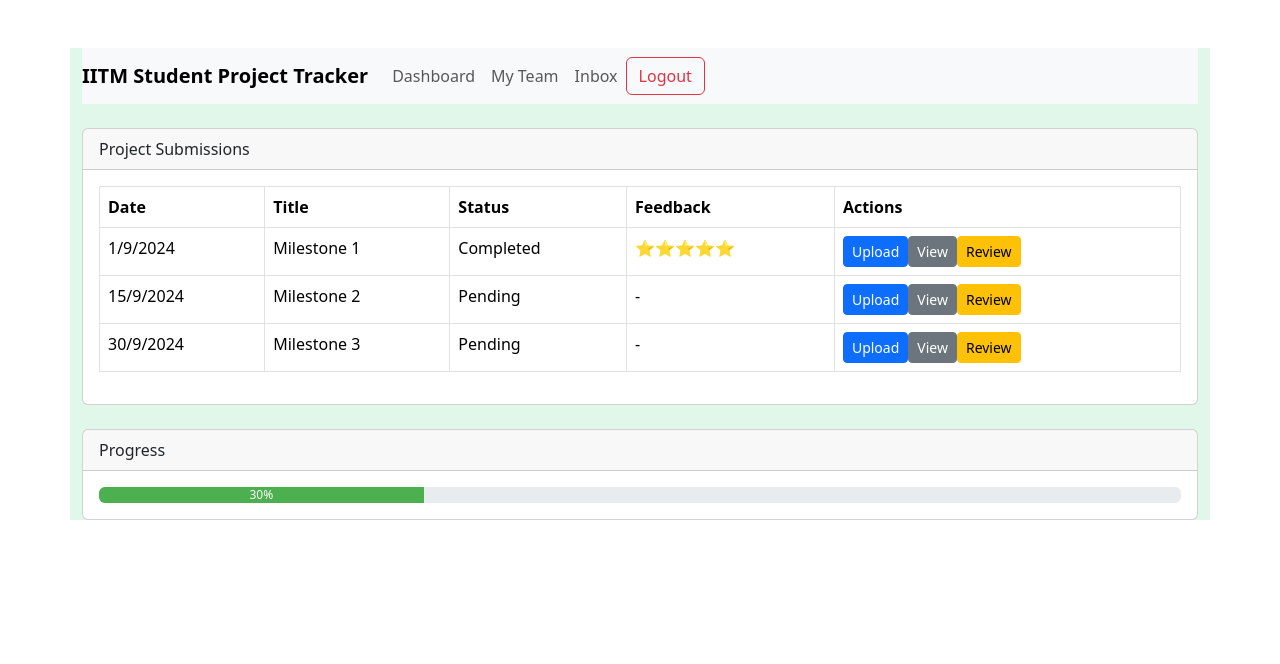
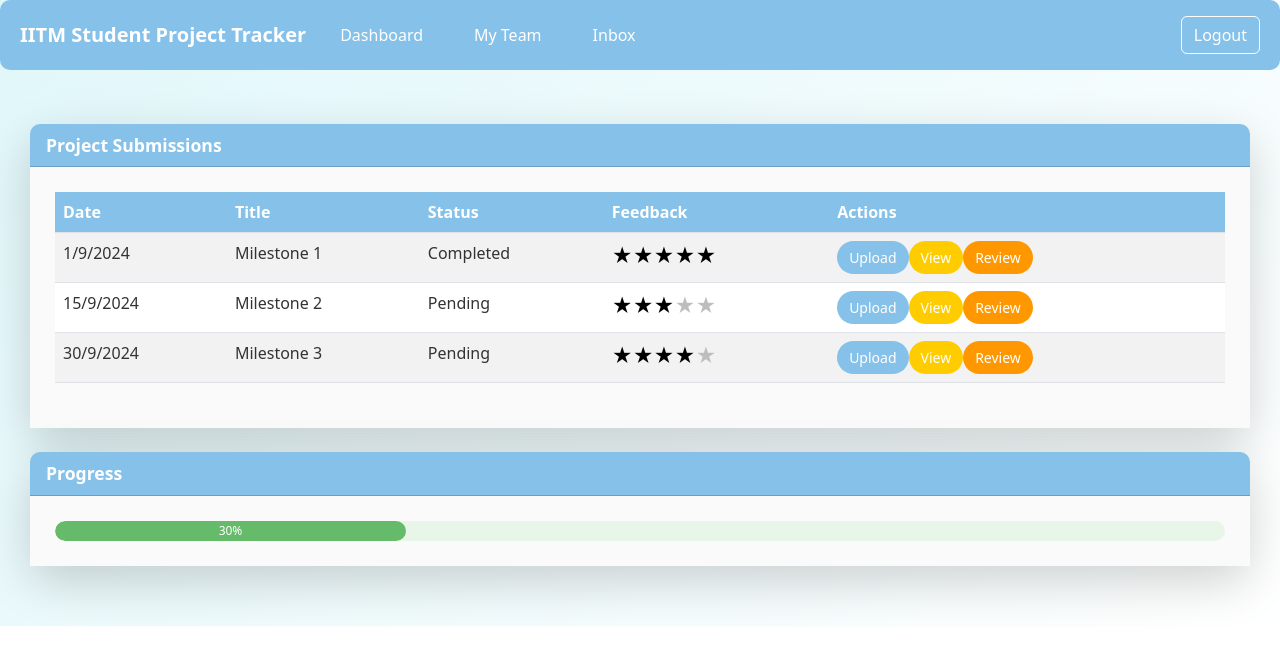
Before and after one commit to anandkumar095/Project_Management_System, a Vue app: page /dashboard in a window 1280 px wide. Shown: the top 664 px of the page. Built offline with nearby package versions, Linux system fonts and the light colour scheme.

Commit message:
Update StudentDashboard.vue

```diff
--- a/src/components/StudentDashboard.vue
+++ b/src/components/StudentDashboard.vue
@@ -1,6 +1,6 @@
 <template>
-  <div class="container mt-5">
-    <nav class="navbar navbar-expand-lg navbar-light bg-light mb-4">
+  <div class="container-fluid">
+    <nav class="navbar navbar-expand-lg navbar-light mb-4">
       <a class="navbar-brand" href="#">IITM Student Project Tracker</a>
       <div class="collapse navbar-collapse">
         <ul class="navbar-nav mr-auto">
@@ -14,15 +14,16 @@
             <a class="nav-link" @click="goToInbox">Inbox</a>
           </li>
         </ul>
-        <button class="btn btn-outline-danger my-2 my-sm-0" @click="logout">Logout</button>
+        <button class="btn btn-outline-light my-2 my-sm-0 ml-auto" @click="logout">Logout</button>
       </div>
     </nav>
-    <div class="card mb-4">
+    <div class="main-content">
+      <div class="card mb-4 shadow-lg">
         <div class="card-header">
           Project Submissions
         </div>
         <div class="card-body">
-        <table class="table table-bordered">
+          <table class="table table-striped">
             <thead>
               <tr>
                 <th>Date</th>
@@ -37,7 +38,9 @@
                 <td>{{ submission.date }}</td>
                 <td>{{ submission.title }}</td>
                 <td>{{ submission.status }}</td>
-              <td>{{ submission.feedback }}</td>
+                <td>
+                  <span v-for="n in 5" :key="n" class="star" :class="n <= submission.stars ? 'filled' : ''">★</span>
+                </td>
                 <td>
                   <button class="btn btn-primary btn-sm" @click="upload(submission)">Upload</button>
                   <button class="btn btn-secondary btn-sm" @click="view(submission)">View</button>
@@ -48,7 +51,7 @@
           </table>
         </div>
       </div>
-    <div class="card">
+      <div class="card shadow-lg">
         <div class="card-header">
           Progress
         </div>
@@ -61,6 +64,7 @@
         </div>
       </div>
     </div>
+  </div>
 </template>
 
 <script>
@@ -68,9 +72,9 @@
   data() {
     return {
       submissions: [
-        { id: 1, date: '1/9/2024', title: 'Milestone 1', status: 'Completed', feedback: '⭐⭐⭐⭐⭐' },
-        { id: 2, date: '15/9/2024', title: 'Milestone 2', status: 'Pending', feedback: '-' },
-        { id: 3, date: '30/9/2024', title: 'Milestone 3', status: 'Pending', feedback: '-' },
+        { id: 1, date: '1/9/2024', title: 'Milestone 1', status: 'Completed', stars: 5 },
+        { id: 2, date: '15/9/2024', title: 'Milestone 2', status: 'Pending', stars: 3 },
+        { id: 3, date: '30/9/2024', title: 'Milestone 3', status: 'Pending', stars: 4 },
       ],
       progress: 30, // Hardcoded progress value
     };
@@ -88,26 +92,212 @@
     review(submission) {
       alert(`Review clicked for ${submission.title}`);
     },
-    goToMyTeam(){
+    goToMyTeam() {
       this.$router.push('/dashboard/myteam');
     },
-    goToDashboard(){
+    goToDashboard() {
       this.$router.push('/dashboard');
-    }
+    },
+    goToInbox() {
+      this.$router.push('/dashboard/inbox');
+    },
   },
 };
 </script>
 
 <style scoped>
-.container {
-  background-color: #e0f7e9;
+/* Full-Page Coverage */
+html, body {
+  height: 100%;
+  margin: 0;
+  font-family: 'Segoe UI', Tahoma, Geneva, Verdana, sans-serif;
+}
+
+.container-fluid {
+  padding: 0;
+  height: 100%;
+  background: linear-gradient(135deg, #e0f7fa, #ffffff); /* Soft light cyan to white gradient */
+}
+
+.main-content {
+  padding: 30px;
+  margin-top: 20px;
+}
+
+/* Navbar Styling */
+.navbar {
+  background-color: #85c1e9; /* Lighter blue */
+  padding: 15px 20px;
+  border-radius: 10px;
 }
 
 .navbar-brand {
   font-weight: bold;
+  color: #ffffff; /* White text */
+}
+
+.navbar-nav .nav-link {
+  color: #ffffff; /* White text for nav links */
+  font-weight: 500;
+}
+
+.navbar-nav .nav-link:hover {
+  color: #ffcc00; /* Bright yellow for hover */
+}
+
+.navbar .btn-outline-light {
+  color: #ffffff; /* White text */
+  border-color: #ffffff; /* White border */
+}
+
+.navbar .btn-outline-light:hover {
+  background-color: #ffffff;
+  color: #007bff;
+}
+
+.navbar-collapse {
+  display: flex;
+  justify-content: space-between;
+  align-items: center;
+}
+
+.navbar-nav {
+  display: flex;
+  gap: 15px;
+}
+
+.navbar-nav .nav-item {
+  padding: 0 10px;
+}
+
+/* Card Styling */
+.card {
+  border-radius: 15px;
+  box-shadow: 0 15px 30px rgba(0, 0, 0, 0.1);
+  background-color: #ffffff;
+  border: none;
+  margin-bottom: 30px;
+  transition: transform 0.2s ease-in-out;
+}
+
+.card:hover {
+  transform: translateY(-10px); /* Hover effect to lift the card */
+}
+
+.card-header {
+  background-color: #85c1e9; /* Lighter blue */
+  color: white;
+  font-weight: bold;
+  font-size: 1.1rem;
+  border-radius: 10px 10px 0 0;
+}
+
+.card-body {
+  padding: 25px;
+  background-color: #fafafa;
+}
+
+/* Table Styling */
+.table {
+  width: 100%;
+  margin-bottom: 20px;
+  background-color: #ffffff;
+}
+
+.table-striped tbody tr:nth-of-type(odd) {
+  background-color: #f3f9f7; /* Soft pastel for odd rows */
+}
+
+.table th {
+  background-color: #85c1e9; /* Lighter blue */
+  color: white;
+  font-weight: bold;
+}
+
+.table td {
+  color: #333; /* Dark text */
+}
+
+/* Star Rating Styling */
+.star {
+  font-size: 20px;
+  color: #bdbdbd; /* Light grey by default */
+}
+
+.star.filled {
+  color: #000000; /* Black for filled stars */
+}
+
+/* Button Styling Inside Table */
+.btn-sm {
+  padding: 6px 12px;
+  font-size: 14px;
+  border-radius: 25px;
+  transition: transform 0.2s ease;
+}
+
+.btn-sm:hover {
+  transform: scale(1.1); /* Slight scale on hover */
+}
+
+.btn-primary {
+  background-color: #85c1e9; /* Lighter blue */
+  border: none;
+  color: white;
+}
+
+.btn-primary:hover {
+  background-color: #4da6d6; /* Slightly darker blue */
+}
+
+.btn-secondary {
+  background-color: #ffcc00; /* Bright yellow */
+  border: none;
+  color: white;
+}
+
+.btn-secondary:hover {
+  background-color: #ffb300; /* Darker yellow */
+}
+
+.btn-warning {
+  background-color: #ff9800; /* Orange */
+  border: none;
+  color: white;
+}
+
+.btn-warning:hover {
+  background-color: #fb8c00; /* Darker orange */
+}
+
+/* Progress Bar Styling */
+.progress {
+  height: 20px;
+  background-color: #e8f5e9; /* Light pastel green */
+  border-radius: 10px;
 }
 
 .progress-bar {
-  background-color: #4caf50;
+  background-color: #66bb6a; /* Soft green */
+  text-align: center;
+  color: white;
+  border-radius: 10px;
+}
+
+/* Responsive Design */
+@media (max-width: 767px) {
+  .navbar-collapse {
+    flex-direction: column;
+    align-items: flex-start;
+  }
+
+  .navbar-nav {
+    width: 100%;
+    justify-content: space-evenly;
+  }
+
+  .card-header {
+    font-size: 1rem;
+  }
 }
 </style>
```
Lines whose indentation alone changed are shown as unchanged.
